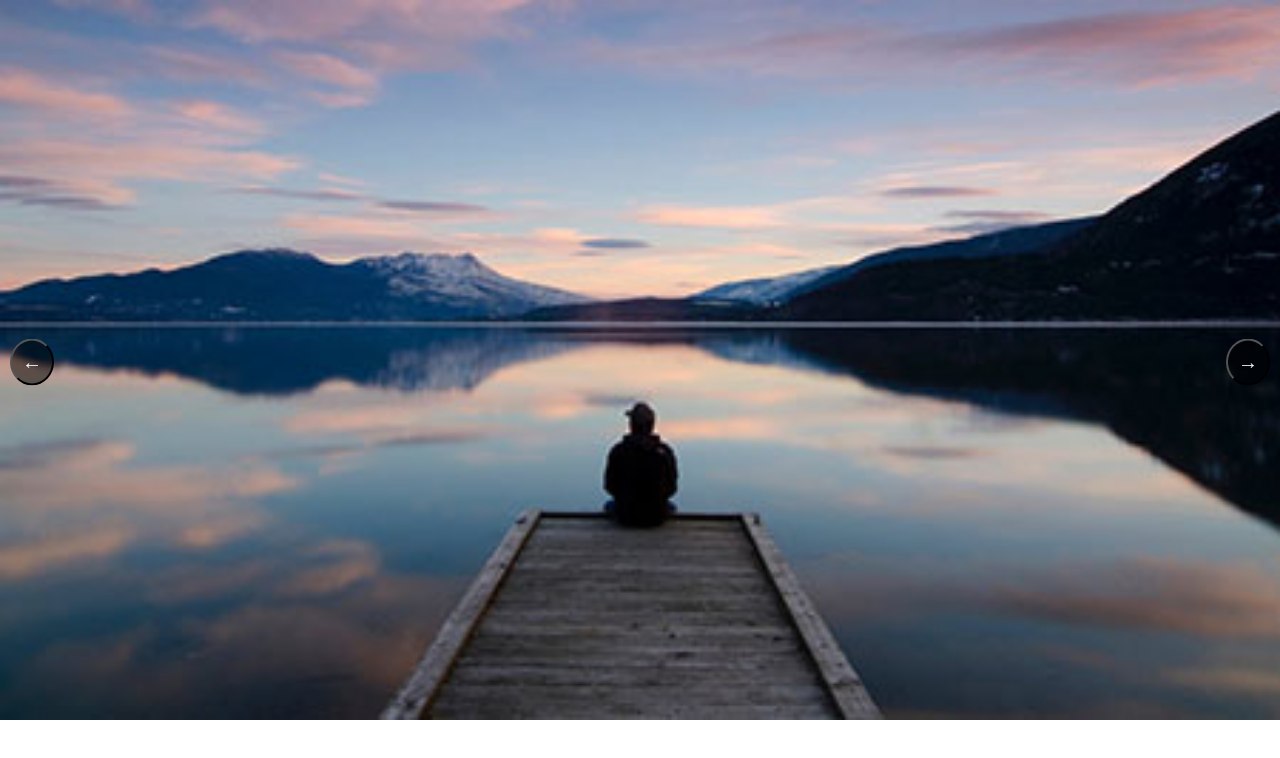
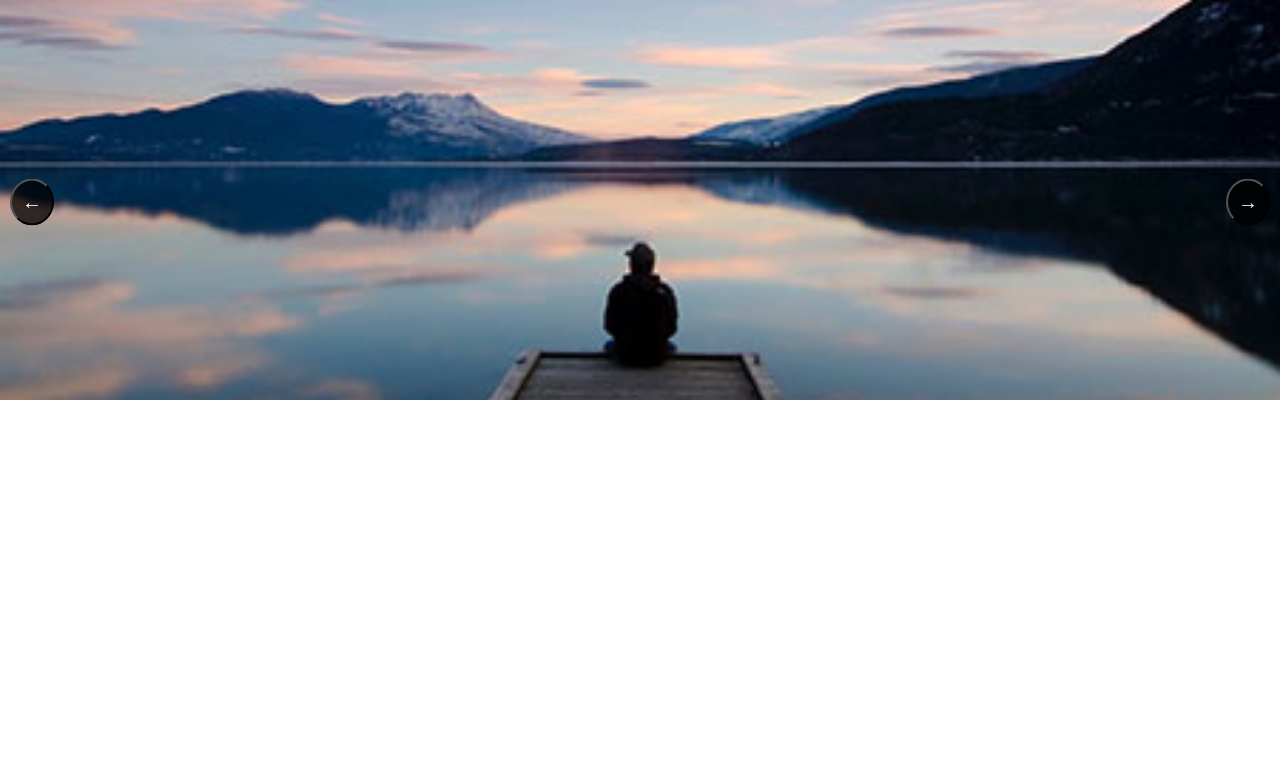
Before and after one commit to alemonacoo/js-array-carousel, a plain HTML site: page index.html in a window 1280 px wide. Drawn offline with Linux system fonts and the light colour scheme.

Commit message:
adding general layout 2

```diff
--- a/css/style.css
+++ b/css/style.css
@@ -4,14 +4,17 @@
     padding: 0px;
   }
 
-  .container{
+
+  .item{
     width: 100vw;
-    margin: 0 auto;
+    height: 50vh;
+    object-fit: cover;
+    /* display: none;   */
   }
 
-  .carousel-container > img{
-    width: 100%;
-}
+  .item.active{
+    display: inline-block;
+  }
 
 #carousel{
     position: relative;
@@ -32,5 +35,9 @@
     margin: 10px;
     color: white;
     font-size: 20px;
-    background-color: rgba(0, 0, 0, 0.50);
+    background-color: rgba(0, 0, 0, 0.75);
   }
+
+  #carousel-nav button:hover {
+    background-color: rgba(0, 0, 0, 0.1);
+  }
--- a/index.html
+++ b/index.html
@@ -12,7 +12,7 @@
     <div class="container">
         <div id="carousel">
             <div class="carousel-container">
-                <img src="img/01.jpg" alt="">
+                <img  class="item" src="img/01.jpg" alt="">
 
             </div>
             <div id="carousel-nav">
```
